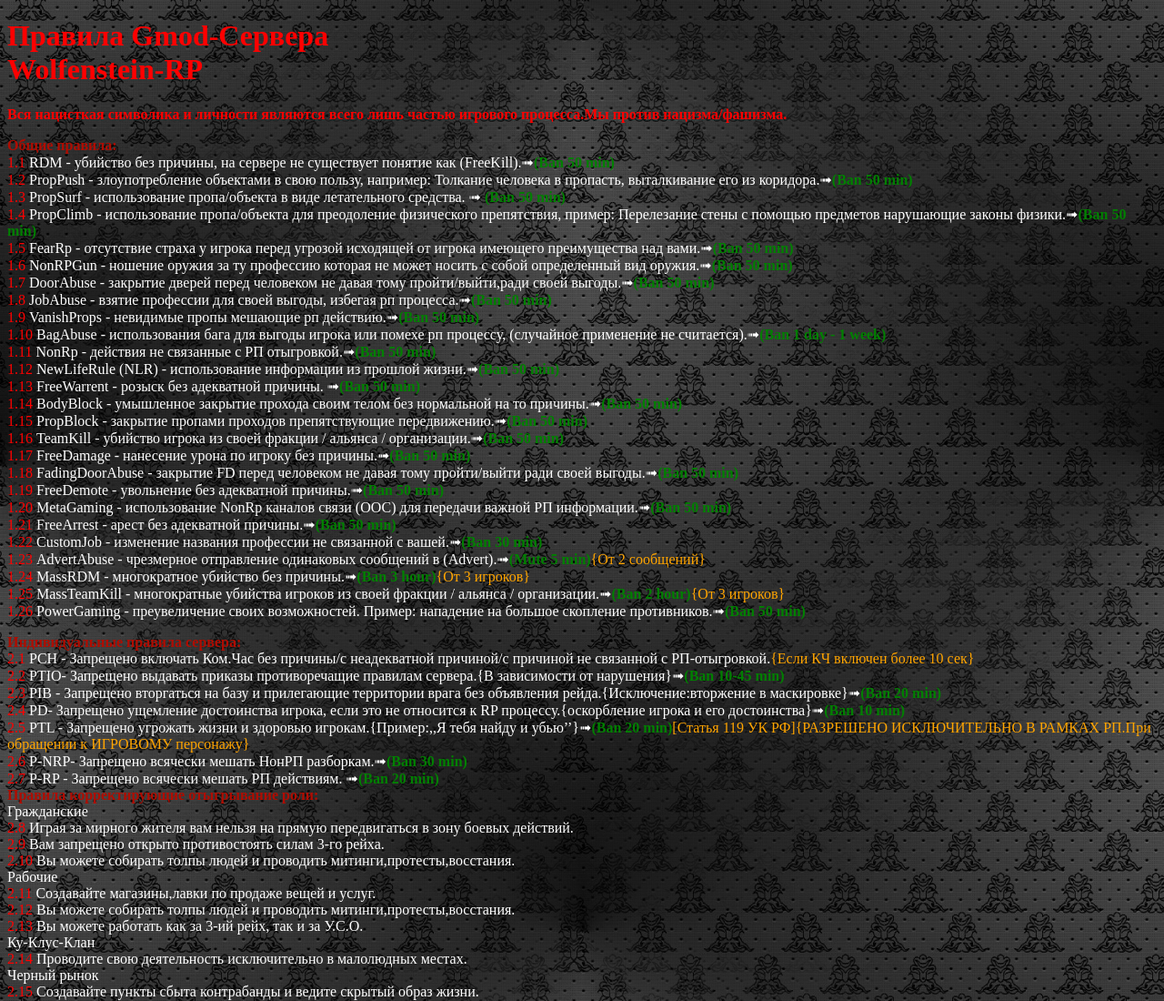
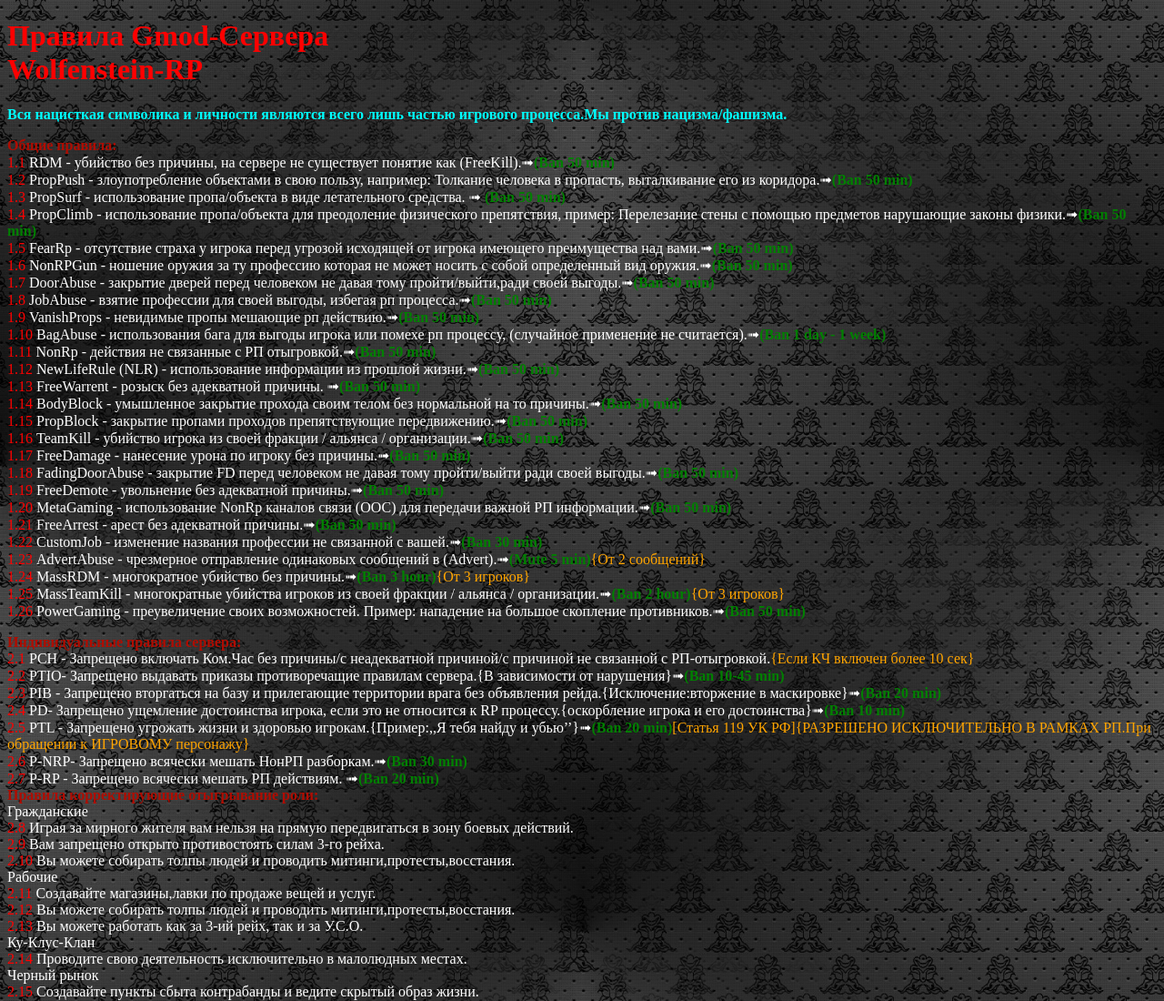
Before and after one commit to Gordonnow/WolfensteinRP-Rules, a plain HTML site: page index.html in a window 1280 px wide. Shown: the top 1100 px of the page at 91% size. Drawn offline with Linux system fonts and the light colour scheme.

Commit message:
43432423

```diff
--- a/index.html
+++ b/index.html
@@ -11,7 +11,7 @@
 	</head>
 	<body>
 		<h1><font color="red">  Правила Gmod-Сервера</font> <br><font color="red"> Wolfenstein-RP</font> </h1>
-			<b><font color="red">Вся нацисткая символика и личности являются всего лишь частью игрового процесса.Мы против нацизма/фашизма.</font></b>
+			<b><font color="aqua">Вся нацисткая символика и личности являются всего лишь частью игрового процесса.Мы против нацизма/фашизма.</font></b>
 		<p><b><font color="brick">Общие правила:</font></b> <br><font color="red">1.1</font> RDM - убийство без причины, на сервере не существует понятие как (FreeKill).➟<font color="green"><b>(Ban 50 min)</b></font>
 			<br><font color="red">1.2</font> PropPush - злоупотребление объектами в свою пользу, например: Толкание человека в пропасть, выталкивание его из коридора.➟<font color="green"><b>(Ban 50 min)</b></font>
 			<br>	<font color="red">1.3</font> PropSurf - использование пропа/объекта в виде летательного средства. ➟ <font color="green"><b>(Ban 50 min)</b></font>
```
